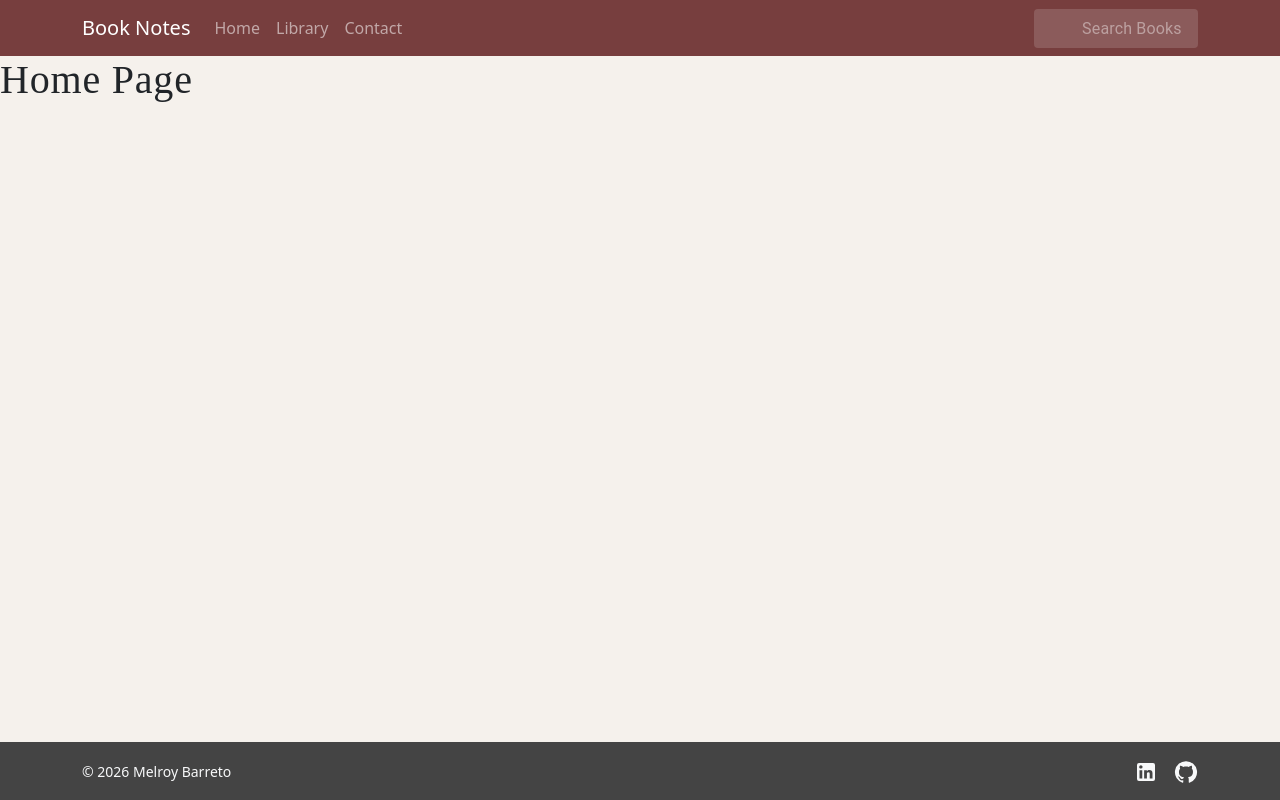
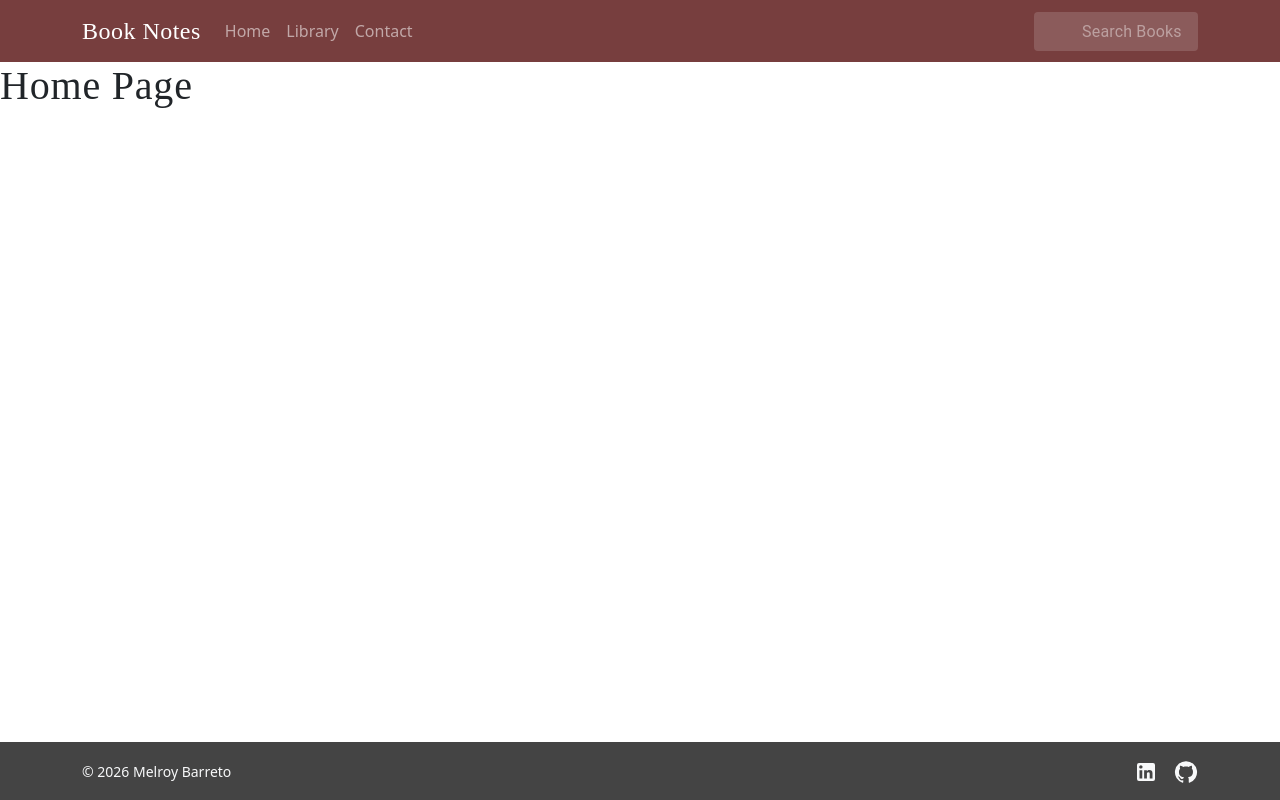
Before and after one commit to melroy-b/Book-Note-App, a React (Vite) app in the folder client/: page / in a window 1280 px wide. Built offline with nearby package versions, Linux system fonts and the light colour scheme; some icons are missing.

Commit message:
brand logo typography update

```diff
--- a/client/src/components/Layout.jsx
+++ b/client/src/components/Layout.jsx
@@ -6,7 +6,7 @@ const Layout = () => {
   return (
     <div className="d-flex flex-column min-vh-100">
       <NavBar />
-      <main className="flex-fill" style={{ backgroundColor: "#F5F1EC" }}>
+      <main className="flex-fill">
         <Outlet />
       </main>
       <Footer />
--- a/client/src/components/NavBar.jsx
+++ b/client/src/components/NavBar.jsx
@@ -52,8 +52,9 @@ const NavBar = () => {
   return (
     <Navbar style={{ backgroundColor: "#773e3e" }} data-bs-theme="dark">
       <Container>
-
-        <Navbar.Brand href="/">Book Notes</Navbar.Brand>
+        <Navbar.Brand href="/">
+          <span className="brand fs-4">Book Notes</span>
+        </Navbar.Brand>
         <Nav className="me-auto">
           <Nav.Link href="/">Home</Nav.Link>
           <Nav.Link href="/library">Library</Nav.Link>
```
